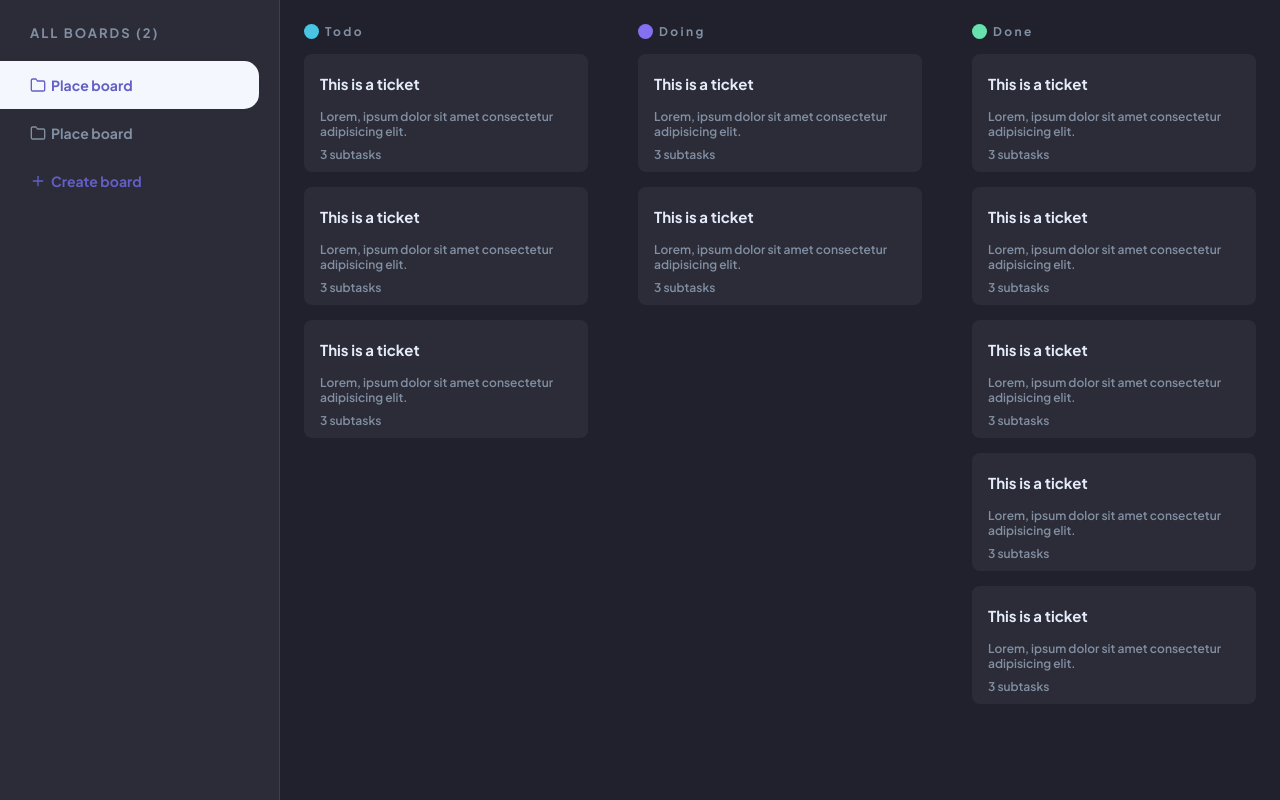
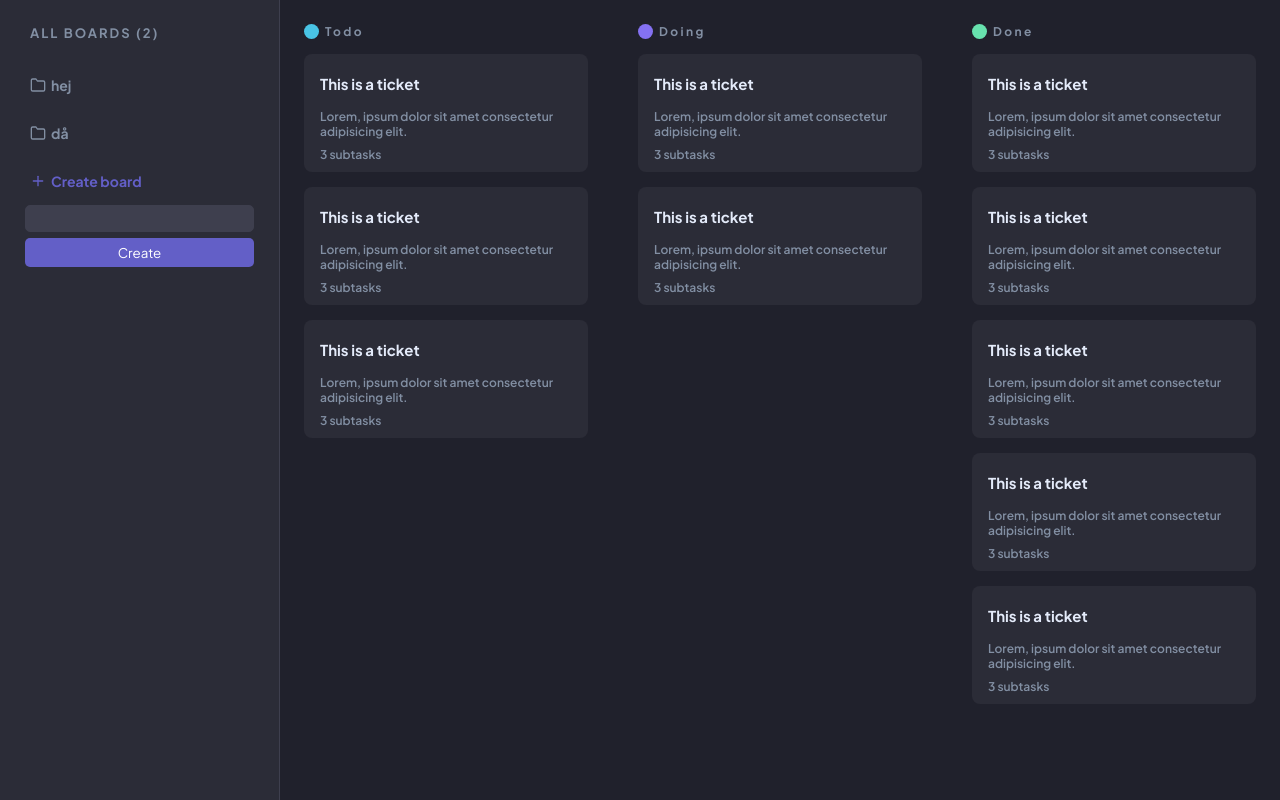
Before and after one commit to martin-apiwat/kanban-board, a React (Vite) app: page / in a window 1280 px wide. Both pictures are taken after a click on the item "Create board". Built offline with nearby package versions, Linux system fonts and the light colour scheme.

Commit message:
added create project

```diff
--- a/src/components/Sidebar/Sidebar.scss
+++ b/src/components/Sidebar/Sidebar.scss
@@ -51,4 +51,38 @@
       }
     }
   }
+
+  form {
+    padding: 0 25px;
+  }
+
+  input {
+    width: 100%;
+    border-radius: 5px;
+    display: block;
+    border: 1px solid var(--bg-lines);
+    background-color: var(--bg-lines);
+    padding: 4px 12px;
+    color: var(--text);
+    outline: none;
+    margin-bottom: 6px;
+
+    &:focus {
+      border-color: var(--primary);
+    }
+  }
+
+  button {
+    border-radius: 5px;
+    background-color: var(--primary);
+    width: 100%;
+    border: none;
+    padding: 6px 5px;
+    color: var(--text);
+    cursor: pointer;
+
+    &:hover {
+      opacity: 0.9;
+    }
+  }
 }
--- a/src/components/Sidebar/Sidebar.tsx
+++ b/src/components/Sidebar/Sidebar.tsx
@@ -1,4 +1,4 @@
-import React from "react";
+import React, { useState } from "react";
 import { Folder, Plus } from "react-feather";
 import "./Sidebar.scss";
 import { useBoardContext } from "../../context/BoardsContext";
@@ -6,26 +6,43 @@
 type Props = {};
 
 export default function Sidebar({}: Props) {
-  const boards = useBoardContext();
-  console.log(boards);
+  const { projects, createProject } = useBoardContext();
+  const [showCreateProject, setShowCreateProject] = useState(false);
+  const [projectName, setProjectName] = useState("");
+
   return (
     <div className="sidebar">
       <p>ALL BOARDS (2)</p>
       <ul className="sidebar-items">
-        <li className="active">
-          <Folder />
-          Place board
-        </li>
+        {projects.map((project) => (
+          <li className="">
+            <Folder />
+            {project.name}
+          </li>
+        ))}
 
-        <li>
-          <Folder />
-          Place board
-        </li>
-        <li>
+        <li onClick={() => setShowCreateProject(!showCreateProject)}>
           <Plus />
           Create board
         </li>
       </ul>
+      {showCreateProject && (
+        <form
+          onSubmit={(e) => {
+            e.preventDefault();
+            createProject(projectName);
+            setProjectName("");
+            setShowCreateProject(false);
+          }}
+        >
+          <input
+            type="text"
+            value={projectName}
+            onChange={(e) => setProjectName(e.target.value)}
+          />
+          <button>Create</button>
+        </form>
+      )}
     </div>
   );
 }
--- a/src/context/BoardsContext.tsx
+++ b/src/context/BoardsContext.tsx
@@ -1,6 +1,18 @@
-import React, { createContext, useContext } from "react";
+import React, { createContext, useContext, useState } from "react";
 
-const BoardsContext = createContext<string[]>([]);
+interface Project {
+  name: string;
+}
+
+interface Context {
+  projects: Project[];
+  createProject: (name: string) => void;
+}
+
+const BoardsContext = createContext<Context>({
+  projects: [],
+  createProject: () => {},
+});
 
 export function useBoardContext() {
   return useContext(BoardsContext);
@@ -11,9 +23,18 @@
 };
 
 export default function BoardsContextProvider({ children }: Props) {
-  const projects = ["test", "test 2"];
+  const [projects, setProjects] = useState<Project[]>([
+    { name: "hej" },
+    { name: "då" },
+  ]);
+
+  function createProject(name: string) {
+    setProjects([...projects, { name }]);
+  }
 
   return (
-    <BoardsContext.Provider value={projects}>{children}</BoardsContext.Provider>
+    <BoardsContext.Provider value={{ projects, createProject }}>
+      {children}
+    </BoardsContext.Provider>
   );
 }
```
